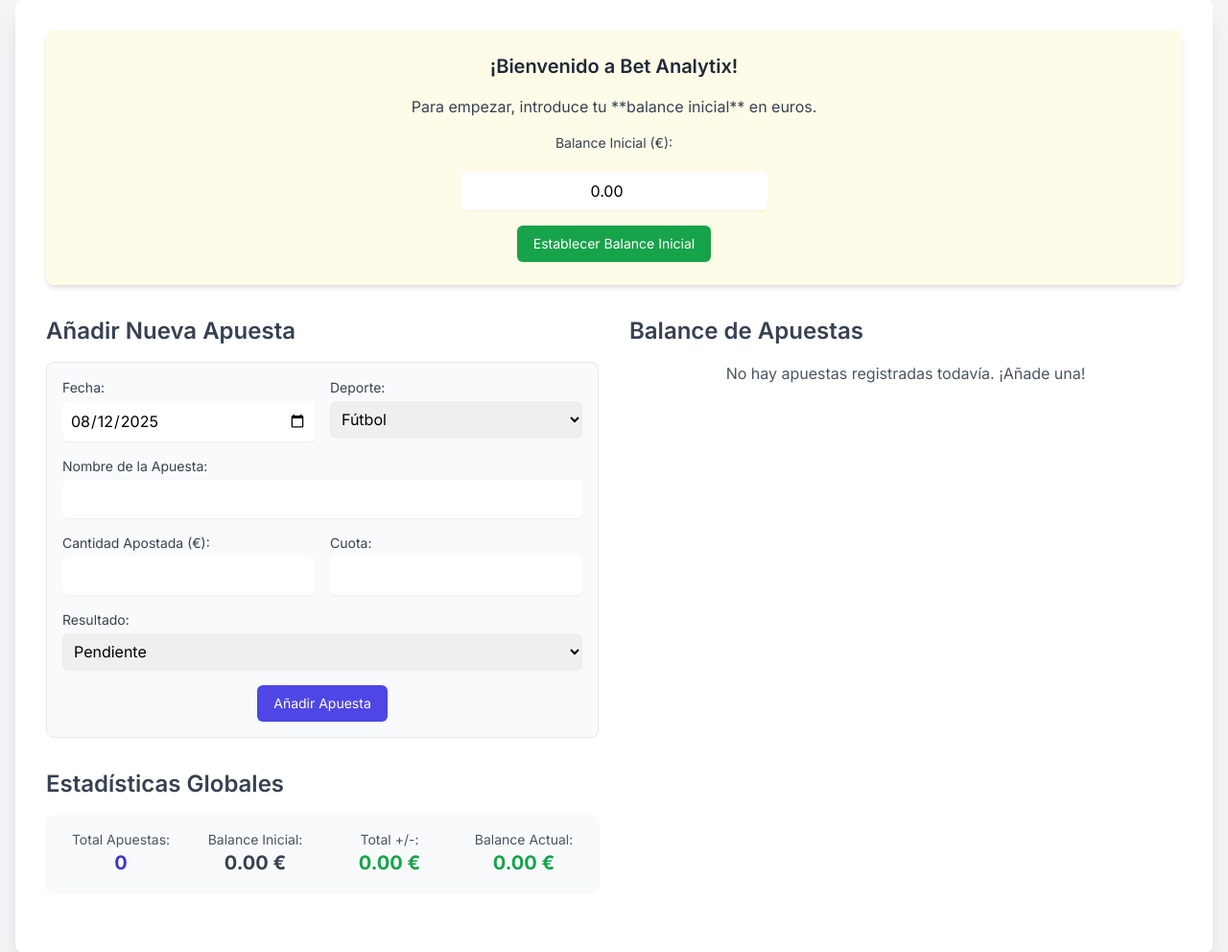
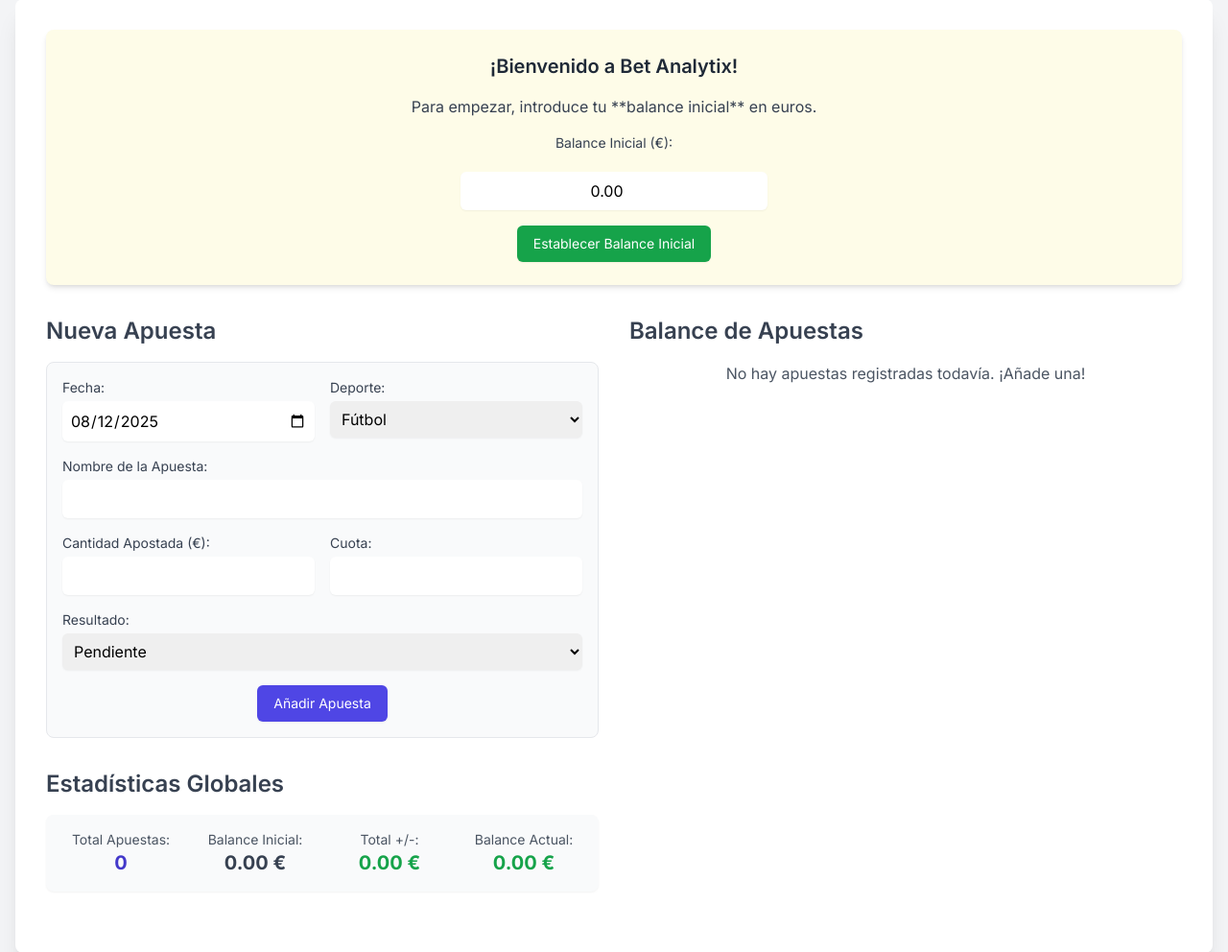
Before and after one commit to jttrapero6/bet-analytix, a PHP site: page / in a window 1280 px wide. Shown: the part 17-1009 px from the top of the page at 96% size. Run offline with PHP 8.4, Linux system fonts and the light colour scheme; data that the repository does not hold is empty; some libraries are stand-ins or nearby versions.

Commit message:
Update title

```diff
--- a/index.php
+++ b/index.php
@@ -283,7 +283,7 @@
             <div>
                 <!-- Formulario para añadir/editar apuestas -->
                 <h2 class="text-2xl font-semibold text-gray-700 mb-4">
-                    <?php echo ($edit_bet_data ? 'Editar Apuesta' : 'Añadir Nueva Apuesta'); ?>
+                    <?php echo ($edit_bet_data ? 'Editar Apuesta' : 'Nueva Apuesta'); ?>
                 </h2>
                 <form method="POST" action="index.php" class="grid grid-cols-1 md:grid-cols-2 gap-4 mb-8 p-4 border border-gray-200 rounded-lg bg-gray-50">
                     <?php if ($edit_bet_data): ?>
```
